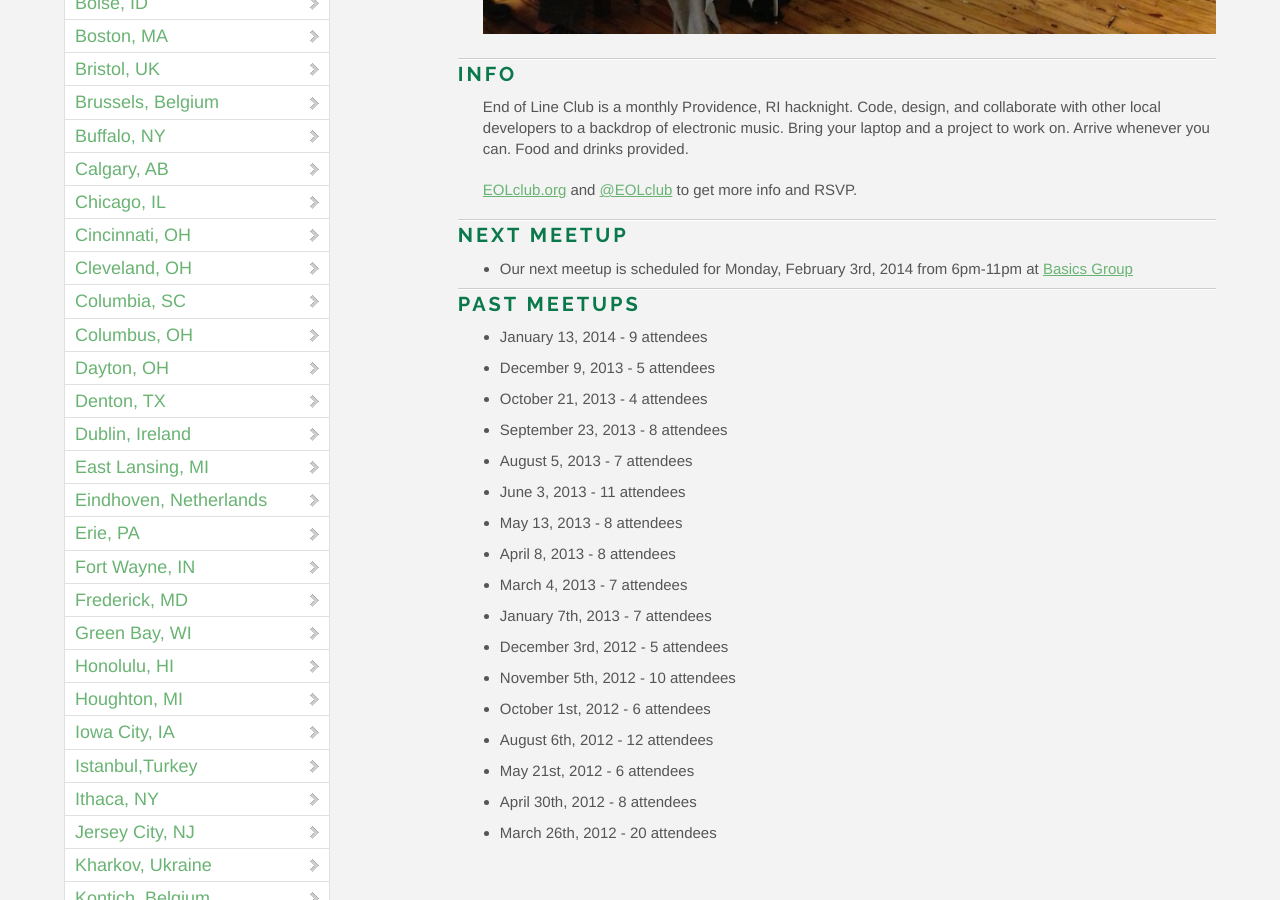
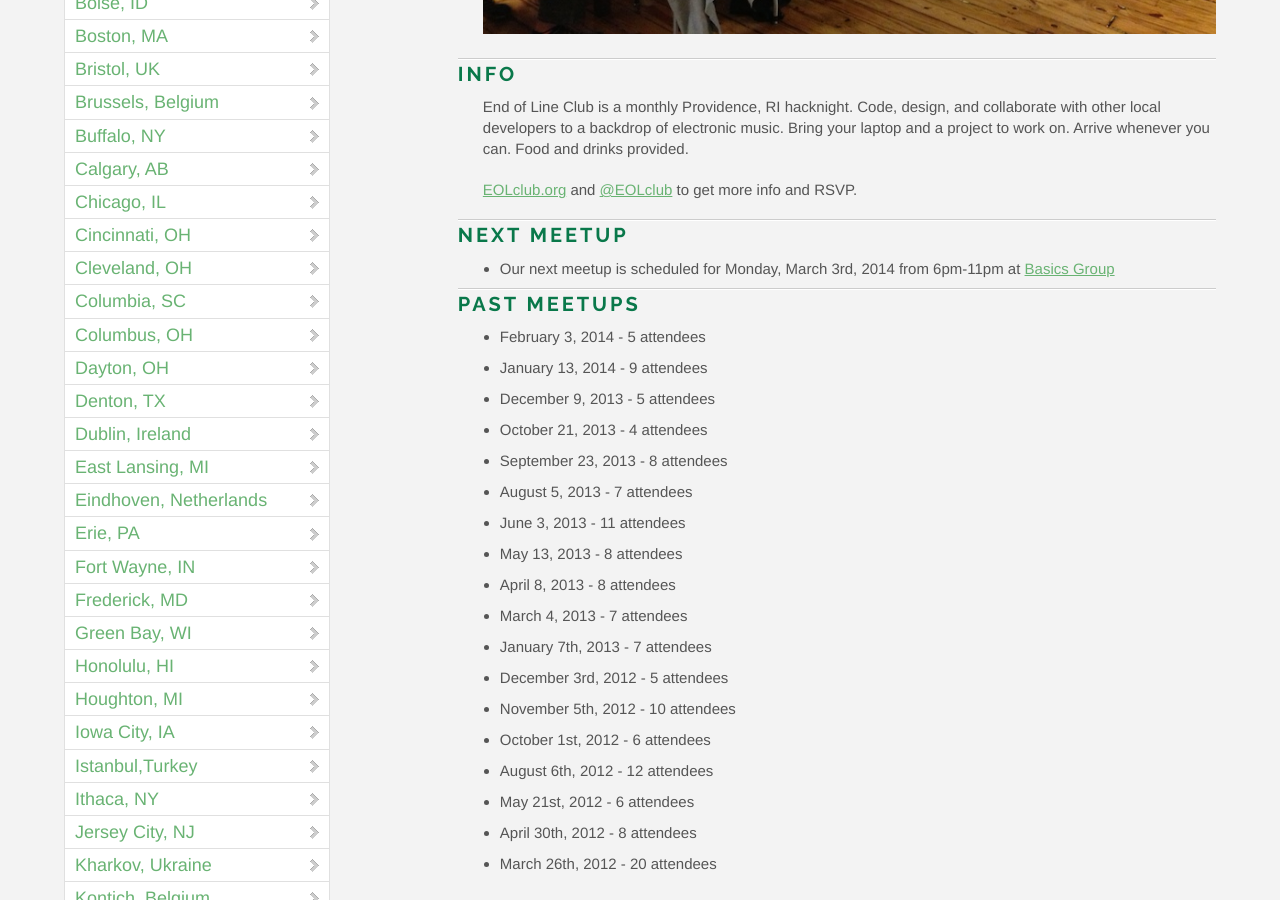
Before and after one commit to OpenHack/openhack.github.com, a Jekyll site: the page built from providence/index.markdown, in a window 1280 px wide and 900 px high, scrolled down 594 px. Built offline with Jekyll 4.4.1, drawn with Linux system fonts in a browser that asks for light colours; nearby versions of some CDN libraries; Markdown is read by kramdown in place of the engine named in the settings; comment, search, counter and statistics services are not loaded.

Commit message:
Update Providence after 2/3 meetup

```diff
--- a/providence/index.markdown
+++ b/providence/index.markdown
@@ -15,10 +15,11 @@
 
 ### Next meetup
 
-* Our next meetup is scheduled for Monday, February 3rd, 2014 from 6pm-11pm at [Basics Group](http://basicsgroup.com)
+* Our next meetup is scheduled for Monday, March 3rd, 2014 from 6pm-11pm at [Basics Group](http://basicsgroup.com)
 
 ### Past meetups
 
+* February 3, 2014 - 5 attendees
 * January 13, 2014 - 9 attendees
 * December 9, 2013 - 5 attendees
 * October 21, 2013 - 4 attendees
```
